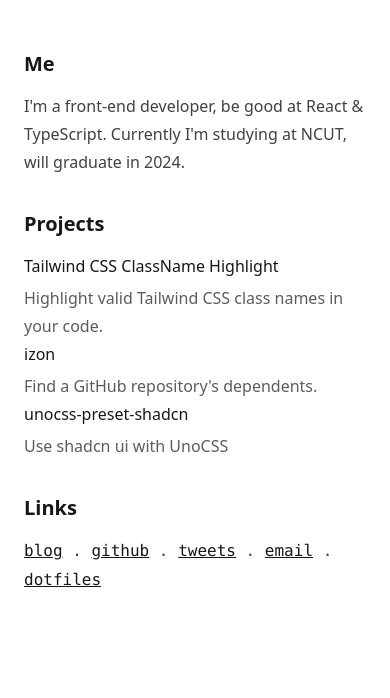
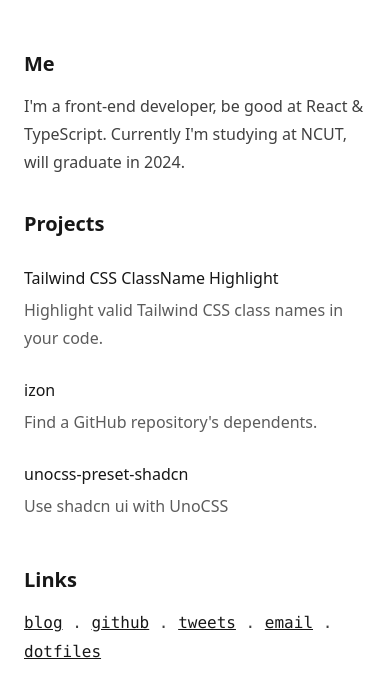
Before and after one commit to hyoban/sakuin, a Next.js app: page / in a window 390 px wide. Shown: the top 698 px of the page. Built offline with nearby package versions, Linux system fonts and the light colour scheme.

Commit message:
fix: hover bg

```diff
--- a/src/app/page.tsx
+++ b/src/app/page.tsx
@@ -87,7 +87,7 @@
           <ExternalLink
             href={project.link}
             key={project.title}
-            className="-mx-3 px-3 flex flex-col rounded-md no-underline hover:bg-[#F5F4F4] dark:hover:bg-gray-200 sm:py-3 font-normal"
+            className="-mx-3 px-3 py-3 flex flex-col rounded-md hover:bg-neutral-50 dark:hover:bg-neutral-800 font-normal no-underline"
           >
             <span>{project.title}</span>
             <span className="opacity-70 mt-1">{project.description}</span>
```
